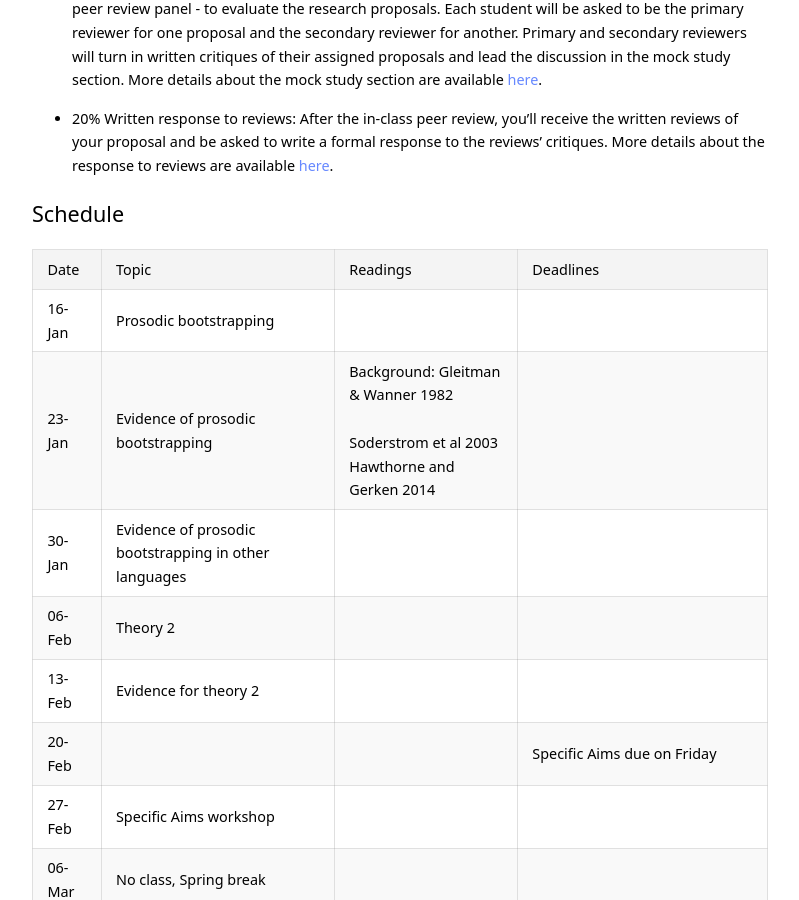
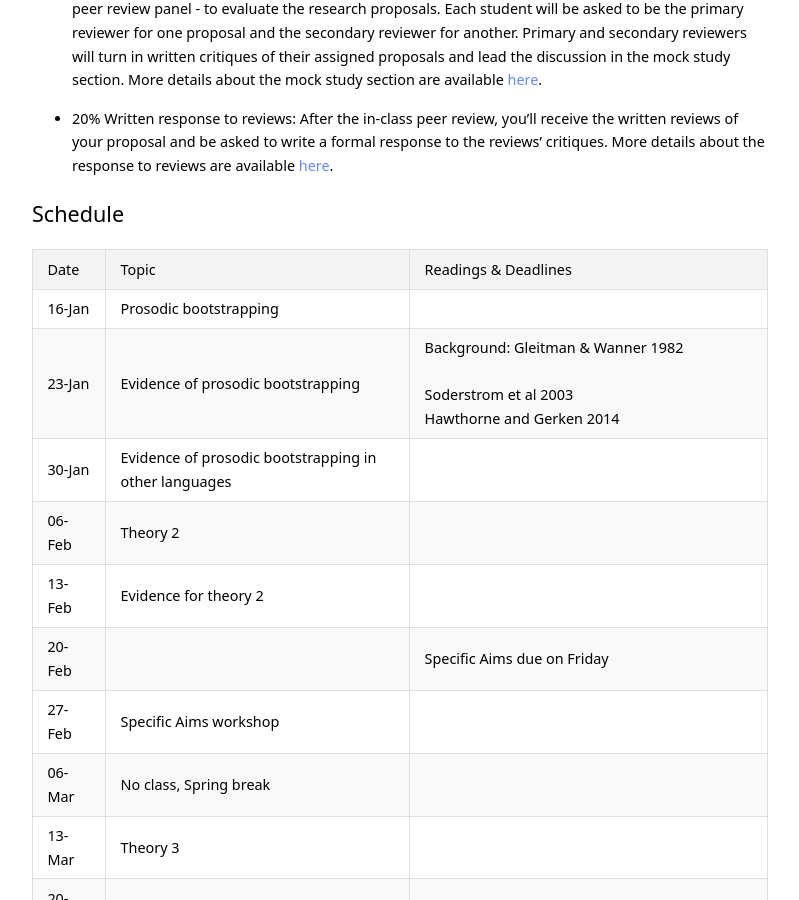
Before and after one commit to kschuler/ling001, a Jekyll site: the page built from index.md, in a window 1280 px wide and 900 px high, scrolled down 1056 px. Shown: the whole window, without its empty margins (240-1039 px from the left). Built offline with Jekyll 4.4.1, drawn with Linux system fonts in a browser that asks for light colours.

```diff
--- a/index.md
+++ b/index.md
@@ -35,25 +35,25 @@ If you are taking the course for credit, your final project will be a research p
 
 ## Schedule
 
-Date | Topic | Readings | **Deadlines**
- --- | --- | --- | ---
-16-Jan | Prosodic bootstrapping | |
-23-Jan | Evidence of prosodic bootstrapping |Background: Gleitman & Wanner 1982<br><br>**Soderstrom et al 2003<br>Hawthorne and Gerken 2014** |
-30-Jan | Evidence of prosodic bootstrapping in other languages|  |
-06-Feb |  Theory 2 | |
- 13-Feb | Evidence for theory 2 |  |
-20-Feb |  | | **Specific Aims** due on Friday
- 27-Feb | Specific Aims workshop | |
-06-Mar | No class, Spring break | |
- 13-Mar | Theory 3 | |
- 20-Mar | Evidence for theory 3 | |
- 27-Mar | Evidence for theory cross languages | | **Deadline to submit [proposal draft](spring2018/research-proposal.html) for feedback from Katie (optional)**
- 03-Apr | Theory 4 | |
- 10-Apr | Evidence for theory 4 | |
-17-Apr | Evidence for theory 4 cross-linguistic | | **[Research Proposals](spring2018/research-proposal.html) due by midnight**
+Date | Topic | Readings & **Deadlines**
+ --- | --- | ---
+16-Jan | Prosodic bootstrapping |
+23-Jan | Evidence of prosodic bootstrapping |Background: Gleitman & Wanner 1982<br><br>**Soderstrom et al 2003<br>Hawthorne and Gerken 2014**
+30-Jan | Evidence of prosodic bootstrapping in other languages|
+06-Feb |  Theory 2 |
+ 13-Feb | Evidence for theory 2 |
+20-Feb |  |  **Specific Aims** due on Friday
+ 27-Feb | Specific Aims workshop |
+06-Mar | No class, Spring break |
+ 13-Mar | Theory 3 |
+ 20-Mar | Evidence for theory 3 |
+ 27-Mar | Evidence for theory cross languages |  **Deadline to submit [proposal draft](spring2018/research-proposal.html) for feedback from Katie (optional)**
+ 03-Apr | Theory 4 |
+ 10-Apr | Evidence for theory 4 |
+17-Apr | Evidence for theory 4 cross-linguistic |  **[Research Proposals](spring2018/research-proposal.html) due by midnight**
 24-Apr | No class |
- 01-May | Mock study section | | **[Written critiques](spring2018/research-proposal.html#in-class-peer-review) due on April 23 by midnight**
- 08-May |  |  | **[Response to reviewers' critiques](spring2018/research-proposal.html#written-response-to-reviews) due**
+ 01-May | Mock study section |  **[Written critiques](spring2018/research-proposal.html#in-class-peer-review) due on April 23 by midnight**
+ 08-May |  |   **[Response to reviewers' critiques](spring2018/research-proposal.html#written-response-to-reviews) due**
 
 ## Resources
 
```
Also changed, not shown: other parts of index.md (+4 -4 lines).
